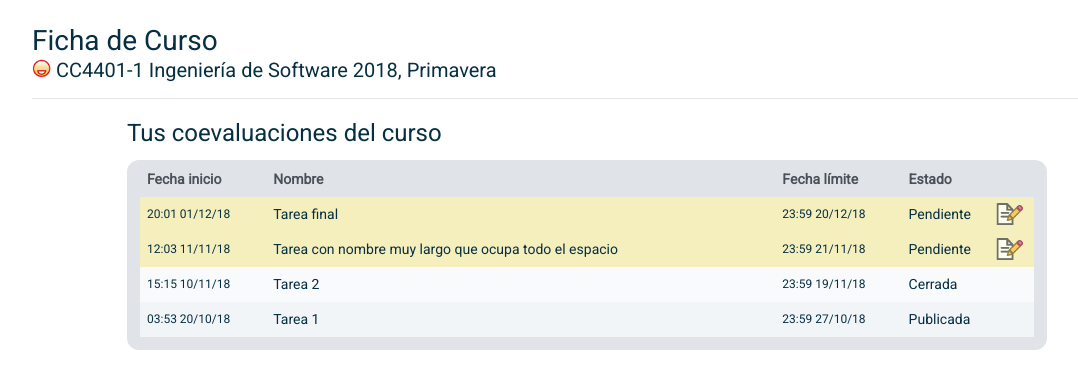
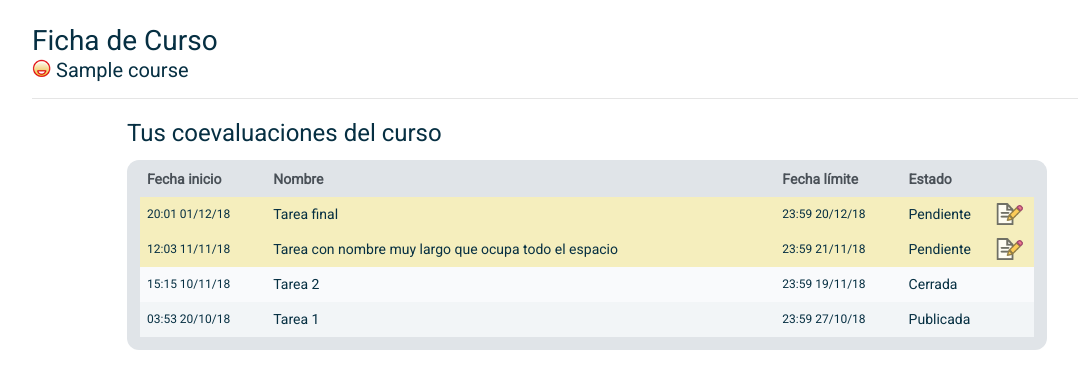
Before and after one commit to DCC-CC4401/2018-2-Tiburoncin-hu-ha-ha-T4, a Django app: template T4/coevaluacion/templates/curso-vista-alumno.html in a window 1280 px wide. Shown: the part 86-475 px from the top of the page, without its empty margins (53-1131 px from the left). Run offline with Django 3.2, Linux system fonts and the light colour scheme; the template is opened without the code that fills it: most values are stand-ins (such as "Sample title", 1, 10 or a date in 2020); some libraries are stand-ins or nearby versions.

Commit message:
working on interactive view of course page

```diff
--- a/T4/coevaluacion/templates/curso-vista-alumno.html
+++ b/T4/coevaluacion/templates/curso-vista-alumno.html
@@ -7,7 +7,9 @@
     <h3 class="d-inline-block page-title">Ficha de Curso</h3>
     <h5 class="mb-3">
         <div class="cargos cargos-alumno"></div>
-        CC4401-1 Ingeniería de Software 2018, Primavera
+        <!--CC4401-1 Ingeniería de Software 2018, Primavera-->
+        {{course}}
+
     </h5>
     <hr/>
     <!-- Tablas de resumen -->
```
